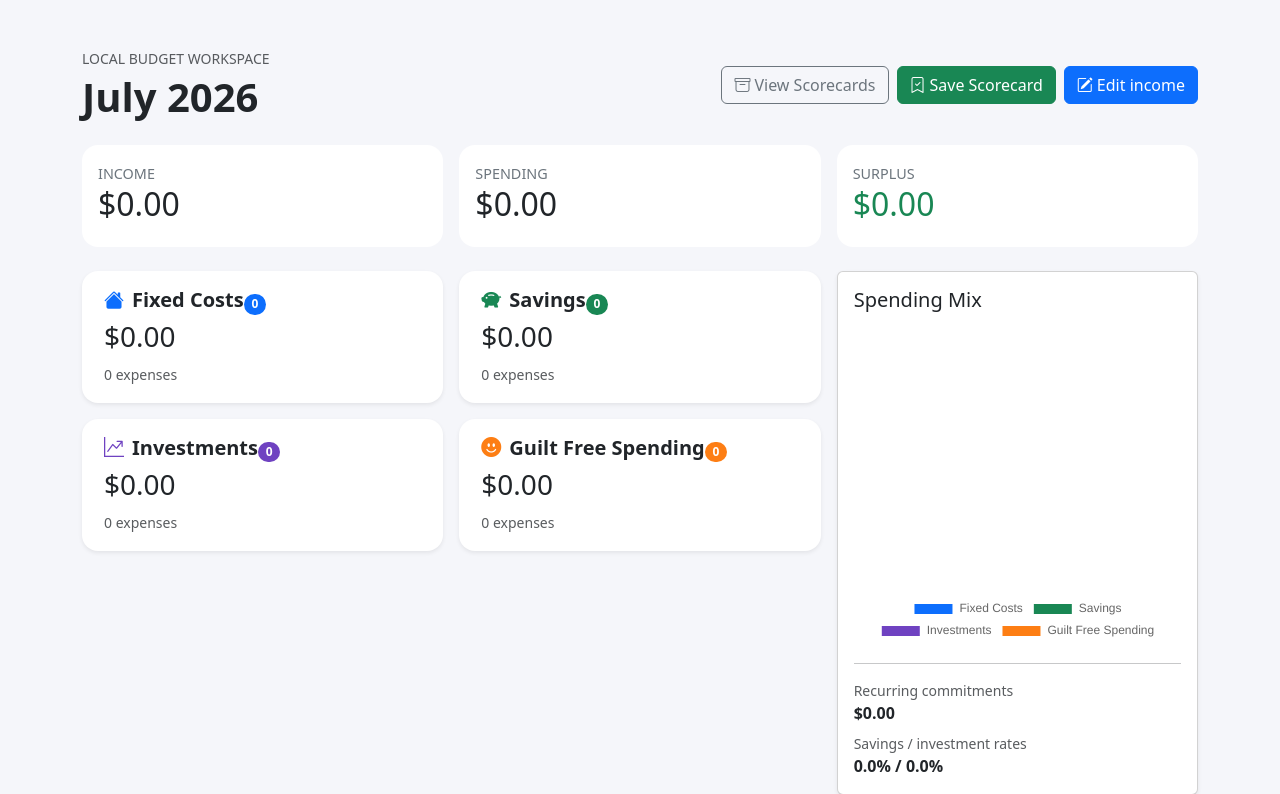
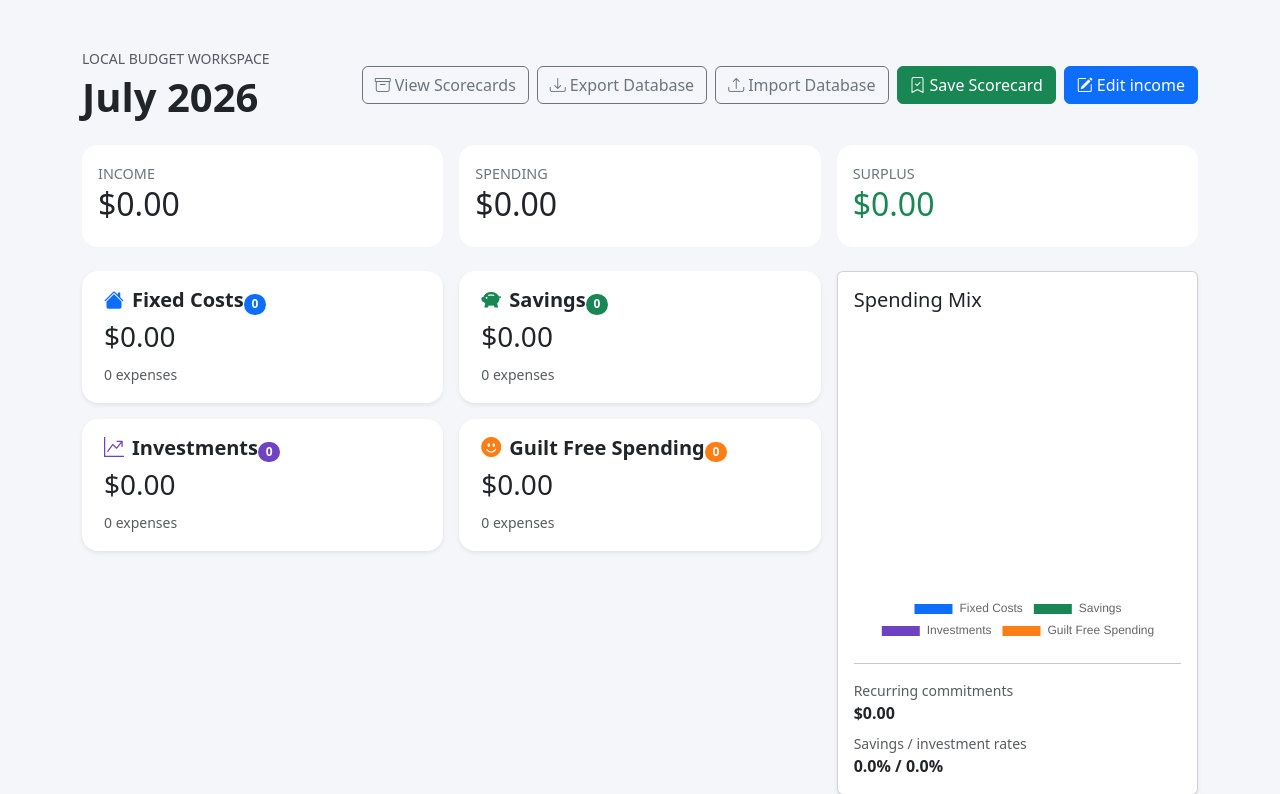
Before and after one commit to EKHess/FinanceTracker, a Flask app: page / in a window 1280 px wide. Shown: the top 794 px of the page. Run offline with Flask 3, Linux system fonts and the light colour scheme; data comes from the database, SQL or seed files in the repository; data that the repository does not hold is empty; some libraries are stand-ins or nearby versions.

Commit message:
Add scorecard and database exports

```diff
--- a/app.py
+++ b/app.py
@@ -1,9 +1,12 @@
 import calendar
+import csv
+from io import StringIO
 
-from flask import Flask, jsonify, render_template, request
+from flask import Flask, Response, jsonify, render_template, request, send_file
 
 from config import CATEGORY_CONFIG
-from database import get_current_month, initialize_database
+import database
+from database import get_current_month, import_database_file, initialize_database
 from services.expenses import add_expense, delete_expense, get_expenses, update_expense
 from services.finance import dashboard_summary
 from services.months import get_category_totals, get_month_summary, update_income
@@ -181,5 +184,55 @@ def api_delete_scorecard_expense(id, expense_id):
     return jsonify(scorecard)
 
 
+@app.route("/api/scorecards/<int:id>/export.csv")
+def api_export_scorecard_csv(id):
+    scorecard = get_scorecard(id)
+    if scorecard is None:
+        return jsonify({"error": "Scorecard not found"}), 404
+
+    output = StringIO()
+    writer = csv.writer(output)
+    writer.writerow(["Scorecard", scorecard["name"]])
+    writer.writerow(["Start Date", scorecard["start_date"]])
+    writer.writerow(["End Date", scorecard["end_date"]])
+    writer.writerow(["Total Spending", scorecard["total_spending"]])
+    writer.writerow([])
+    writer.writerow(["Category", "Description", "Amount", "Recurring"])
+
+    category_labels = {category["id"]: category["label"] for category in scorecard["categories"]}
+    for expense in scorecard["expenses"]:
+        writer.writerow([
+            category_labels.get(expense["category"], expense["category"]),
+            expense["description"],
+            expense["amount"],
+            "Yes" if expense["recurring"] else "No",
+        ])
+
+    filename = f"scorecard-{id}.csv"
+    return Response(
+        output.getvalue(),
+        mimetype="text/csv",
+        headers={"Content-Disposition": f"attachment; filename={filename}"},
+    )
+
+
+@app.route("/api/database/export")
+def api_export_database():
+    initialize_database()
+    return send_file(database.DATABASE.resolve(), as_attachment=True, download_name="finance-tracker.db")
+
+
+@app.route("/api/database/import", methods=["POST"])
+def api_import_database():
+    uploaded_file = request.files.get("database")
+    if uploaded_file is None or uploaded_file.filename == "":
+        return jsonify({"error": "Database file is required"}), 400
+    try:
+        import_database_file(uploaded_file)
+    except ValueError as exc:
+        return jsonify({"error": str(exc)}), 400
+    return jsonify({"success": True})
+
+
 if __name__ == "__main__":
     app.run(debug=True)
--- a/database.py
+++ b/database.py
@@ -1,4 +1,6 @@
+import shutil
 import sqlite3
+import tempfile
 from pathlib import Path
 from datetime import datetime
 
@@ -99,6 +101,39 @@ def migrate_categories():
     conn.commit()
     conn.close()
 
+
+def validate_database_file(path):
+    required_tables = {"months", "expenses", "scorecards", "scorecard_expenses"}
+    try:
+        conn = sqlite3.connect(path)
+        quick_check = conn.execute("PRAGMA quick_check").fetchone()[0]
+        if quick_check != "ok":
+            return False
+        rows = conn.execute("SELECT name FROM sqlite_master WHERE type = 'table'").fetchall()
+        tables = {row[0] for row in rows}
+        conn.close()
+    except sqlite3.DatabaseError:
+        return False
+
+    return required_tables.issubset(tables)
+
+
+def import_database_file(uploaded_file):
+    with tempfile.NamedTemporaryFile(suffix=".db", delete=False) as temp_file:
+        temp_path = Path(temp_file.name)
+        uploaded_file.save(temp_file)
+
+    try:
+        if not validate_database_file(temp_path):
+            raise ValueError("Uploaded file is not a valid FinanceTracker database")
+        DATABASE_FOLDER.mkdir(exist_ok=True)
+        shutil.copyfile(temp_path, DATABASE)
+    finally:
+        temp_path.unlink(missing_ok=True)
+
+    initialize_database()
+
+
 def get_current_month():
 
     today = datetime.today()
--- a/static/js/dashboard.js
+++ b/static/js/dashboard.js
@@ -262,7 +262,7 @@ function renderScorecardDetails(scorecard) {
             </div>
             <div class="text-end">
                 <h4>${money.format(scorecard.total_spending)}</h4>
-                <button class="btn btn-sm btn-outline-danger" onclick="deleteActiveScorecard()"><i class="bi bi-trash me-1"></i>Delete Scorecard</button>
+                <a class="btn btn-sm btn-outline-primary me-1" href="/api/scorecards/${scorecard.id}/export.csv"><i class="bi bi-filetype-csv me-1"></i>Export to CSV</a><button class="btn btn-sm btn-outline-danger" onclick="deleteActiveScorecard()"><i class="bi bi-trash me-1"></i>Delete Scorecard</button>
             </div>
         </div>
         <div class="card mb-3 scorecard-editor-card">
@@ -312,3 +312,42 @@ function renderScorecardDetails(scorecard) {
         details.appendChild(section);
     });
 }
+
+
+function exportDatabase() {
+    window.location.href = "/api/database/export";
+}
+
+function openImportDatabaseModal() {
+    document.getElementById("databaseImportFile").value = "";
+    document.getElementById("databaseImportError").classList.add("d-none");
+    new bootstrap.Modal(document.getElementById("importDatabaseModal")).show();
+}
+
+async function importDatabase() {
+    const fileInput = document.getElementById("databaseImportFile");
+    const error = document.getElementById("databaseImportError");
+    error.classList.add("d-none");
+
+    if (!fileInput.files.length) {
+        error.textContent = "Choose a database file to import.";
+        error.classList.remove("d-none");
+        return;
+    }
+
+    if (!confirm("Import this database? This replaces the current app database.")) return;
+
+    const formData = new FormData();
+    formData.append("database", fileInput.files[0]);
+    const response = await fetch("/api/database/import", { method: "POST", body: formData });
+    const data = await response.json();
+
+    if (!response.ok) {
+        error.textContent = data.error || `Request failed: ${response.status}`;
+        error.classList.remove("d-none");
+        return;
+    }
+
+    bootstrap.Modal.getInstance(document.getElementById("importDatabaseModal")).hide();
+    await loadDashboard();
+}
--- a/templates/dashboard.html
+++ b/templates/dashboard.html
@@ -17,6 +17,8 @@
         </div>
         <div class="d-flex flex-wrap gap-2">
             <button class="btn btn-outline-secondary" onclick="showScorecards()"><i class="bi bi-archive me-1"></i>View Scorecards</button>
+            <button class="btn btn-outline-secondary" onclick="exportDatabase()"><i class="bi bi-download me-1"></i>Export Database</button>
+            <button class="btn btn-outline-secondary" onclick="openImportDatabaseModal()"><i class="bi bi-upload me-1"></i>Import Database</button>
             <button class="btn btn-success" onclick="openSaveScorecardModal()"><i class="bi bi-bookmark-check me-1"></i>Save Scorecard</button>
             <button class="btn btn-primary" onclick="editIncome()"><i class="bi bi-pencil-square me-1"></i>Edit income</button>
         </div>
@@ -148,6 +150,28 @@
     </div>
 </div>
 
+
+<div class="modal fade" id="importDatabaseModal" tabindex="-1">
+    <div class="modal-dialog">
+        <div class="modal-content">
+            <div class="modal-header">
+                <h5 class="modal-title">Import Database</h5>
+                <button type="button" class="btn-close" data-bs-dismiss="modal"></button>
+            </div>
+            <div class="modal-body">
+                <p class="text-muted small">Importing replaces the current FinanceTracker database with the selected file. Export your current database first if you want a backup.</p>
+                <label for="databaseImportFile" class="form-label">FinanceTracker database file</label>
+                <input id="databaseImportFile" class="form-control" type="file" accept=".db,.sqlite,.sqlite3,application/octet-stream">
+                <div id="databaseImportError" class="alert alert-danger mt-3 d-none"></div>
+            </div>
+            <div class="modal-footer">
+                <button type="button" class="btn btn-outline-secondary" data-bs-dismiss="modal">Cancel</button>
+                <button type="button" class="btn btn-primary" onclick="importDatabase()">Import Database</button>
+            </div>
+        </div>
+    </div>
+</div>
+
 <script src="https://cdn.jsdelivr.net/npm/chart.js@4.4.7/dist/chart.umd.min.js"></script>
 <script>window.CATEGORY_CONFIG = {{ categories|tojson }};</script>
 <script src="https://cdn.jsdelivr.net/npm/bootstrap@5.3.3/dist/js/bootstrap.bundle.min.js"></script>
```
Also changed, not shown: tests/test_app.py (+53 -0 lines).
